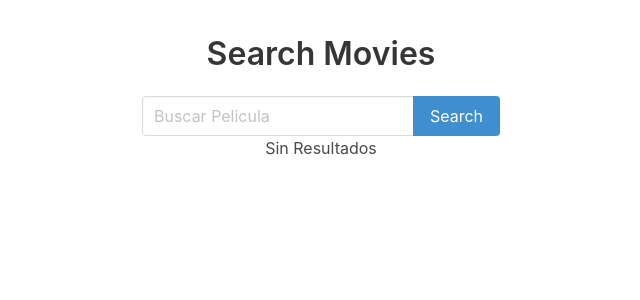
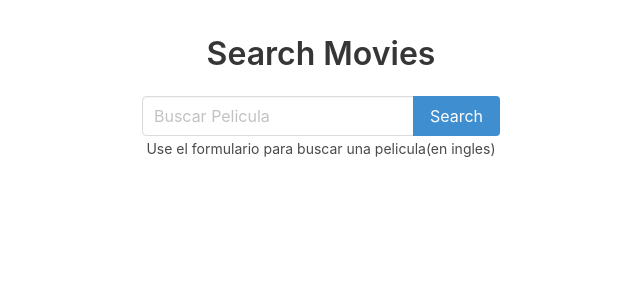
Before and after one commit to matidiaz032/Buscador-de-peliculas-online, a React (Create React App) app: page / in a window 1280 px wide. Shown: the top 300 px of the page, without its empty margins (319-959 px from the left). Built offline with nearby package versions, Linux system fonts and the light colour scheme.

Commit message:
solucion a busqueda sin resultados

```diff
--- a/src/App.js
+++ b/src/App.js
@@ -6,11 +6,17 @@ import { SearchForm } from "./components/SearchForm";
 import { MoviesList } from "./components/MoviesList";
 
 class App extends Component {
-  state = { results: [] };
+  state = { usedSearch: false, results: [] };
 
   handleResults = (results) => {
-    this.setState({ results });
+    this.setState({ results, usedSearch: true });
   };
+
+  renderResults () {
+    return this.state.results.length === 0
+      ? <p>Sin Resultados</p>
+      : <MoviesList movies={this.state.results} />
+      }
 
   render() {
     return (
@@ -19,9 +25,9 @@ class App extends Component {
         <div className="SearchForm-wrapper">
           <SearchForm onResults={this.handleResults} />
         </div>
-        {this.state.results.length === 0
-        ?<p>Sin Resultados</p>
-        : <MoviesList movies={this.state.results} />
+        {this.state.usedSearch
+        ? this.renderResults()
+        : <small>Use el formulario para buscar una pelicula(en ingles)</small>
         }
       </div>
     );
--- a/src/components/SearchForm.js
+++ b/src/components/SearchForm.js
@@ -17,7 +17,7 @@ export class SearchForm extends Component {
     fetch(`http://www.omdbapi.com/?apikey=${API_KEY}&s=${inputMovie}`)
       .then((response) => response.json())
       .then((results) => {
-        const { Search, totalResults } = results;
+        const { Search = [], totalResults = "0" } = results;
         console.log({ Search, totalResults });
         this.props.onResults(Search);
       });
```
